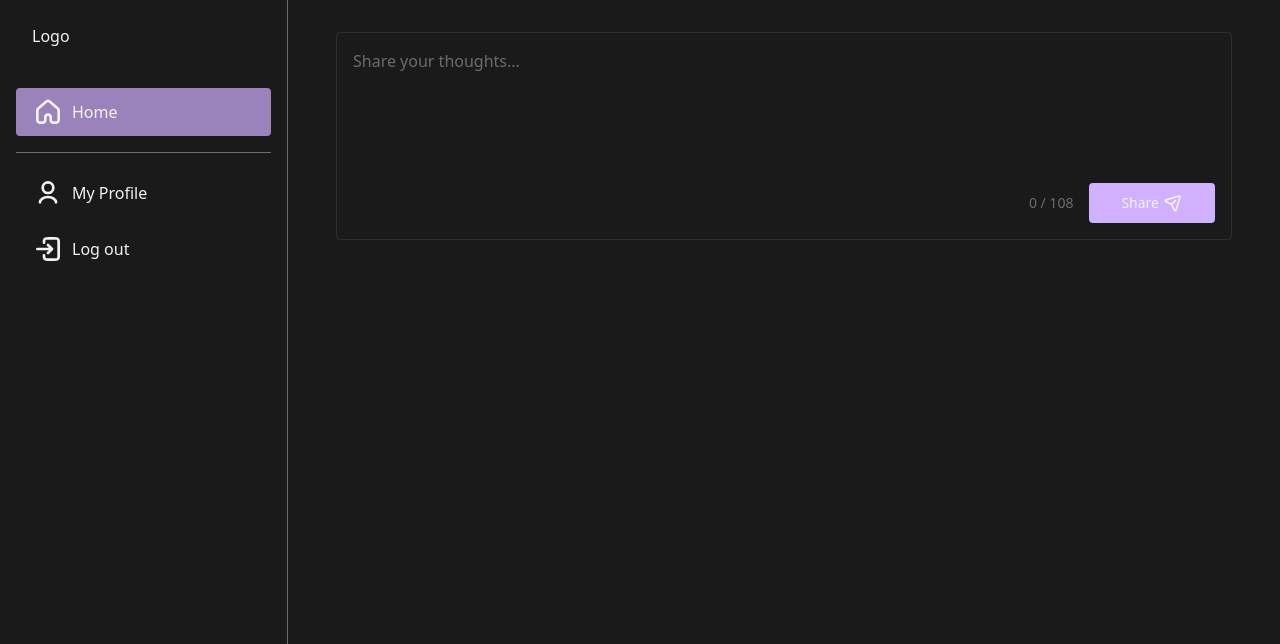
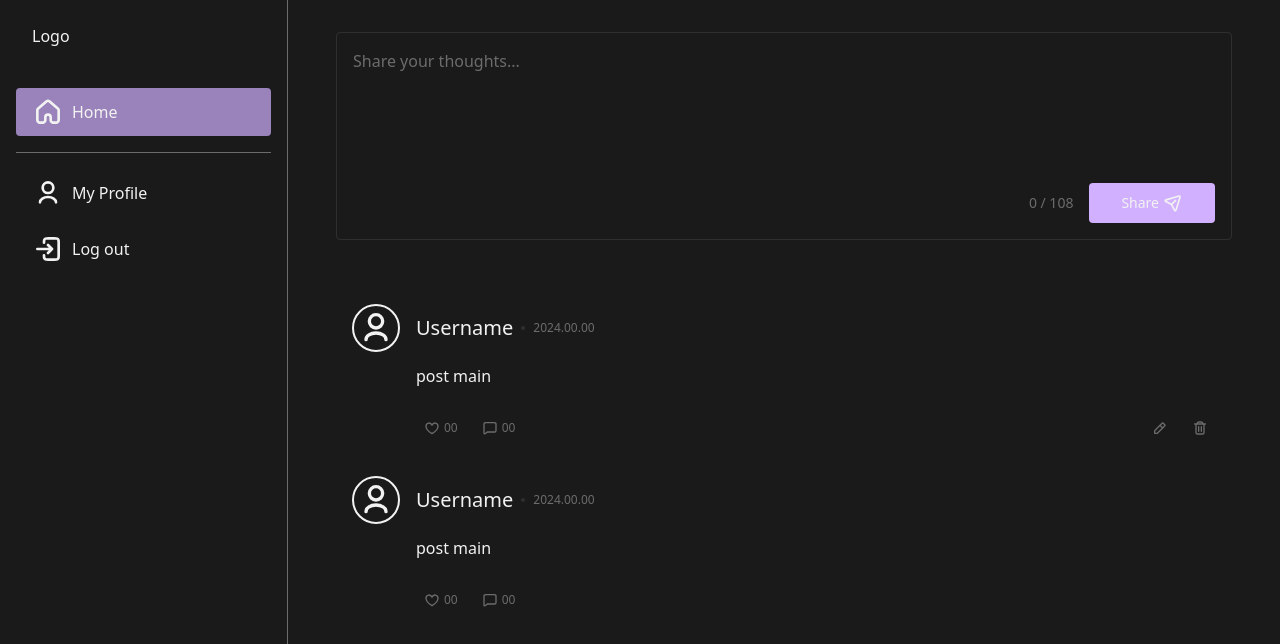
Before and after one commit to hyesuhong/next_sns, a Next.js app: page / in a window 1280 px wide. Shown: the top 644 px of the page. Built offline with nearby package versions, Linux system fonts and the light colour scheme.

Commit message:
feat: add componets
- common > Profile
- post > Post

```diff
--- a/src/components/common/index.ts
+++ b/src/components/common/index.ts
@@ -2,5 +2,6 @@ import Button from '@/components/common/button';
 import CustomLink from './customLink';
 import Divider from './divider';
 import InputField from './inputField';
+import Profile from './profile';
 
-export { Button, CustomLink, Divider, InputField };
+export { Button, CustomLink, Divider, InputField, Profile };
--- /dev/null
+++ b/src/components/common/profile.tsx
@@ -0,0 +1,17 @@
+import { IcoProfile } from '../icons';
+
+type ProfileProps = {
+	imgUrl?: string;
+};
+
+export default function Profile({ imgUrl }: ProfileProps) {
+	return (
+		<span className='flex h-12 w-12 overflow-hidden rounded-full border-2 border-sns-white'>
+			{imgUrl ? (
+				<img src={imgUrl} alt='' className='h-full w-full object-cover' />
+			) : (
+				<IcoProfile className='m-auto h-10 w-10' />
+			)}
+		</span>
+	);
+}
--- /dev/null
+++ b/src/components/icons/chat.tsx
@@ -0,0 +1,22 @@
+import type { SVGProps } from 'react';
+
+export default function Chat(props: SVGProps<SVGSVGElement>) {
+	return (
+		<svg
+			xmlns='http://www.w3.org/2000/svg'
+			width='1em'
+			height='1em'
+			viewBox='0 0 24 24'
+			{...props}
+		>
+			<path
+				fill='none'
+				stroke='currentColor'
+				strokeLinecap='round'
+				strokeLinejoin='round'
+				strokeWidth={2}
+				d='m5.6 19.92l1.524-1.219l.01-.008c.318-.255.479-.383.658-.474c.16-.082.331-.142.508-.178c.199-.041.406-.041.822-.041h8.681c1.118 0 1.678 0 2.105-.218a2 2 0 0 0 .874-.874C21 16.48 21 15.92 21 14.804V7.197c0-1.118 0-1.678-.218-2.105a2.001 2.001 0 0 0-.875-.874C19.48 4 18.92 4 17.8 4H6.2c-1.12 0-1.68 0-2.108.218a1.999 1.999 0 0 0-.874.874C3 5.52 3 6.08 3 7.2v11.471c0 1.066 0 1.599.218 1.872a1 1 0 0 0 .783.377c.35 0 .766-.334 1.599-1'
+			></path>
+		</svg>
+	);
+}
--- /dev/null
+++ b/src/components/icons/edit.tsx
@@ -0,0 +1,22 @@
+import type { SVGProps } from 'react';
+
+export default function Edit(props: SVGProps<SVGSVGElement>) {
+	return (
+		<svg
+			xmlns='http://www.w3.org/2000/svg'
+			width='1em'
+			height='1em'
+			viewBox='0 0 24 24'
+			{...props}
+		>
+			<path
+				fill='none'
+				stroke='currentColor'
+				strokeLinecap='round'
+				strokeLinejoin='round'
+				strokeWidth={2}
+				d='m12 8l-8 8v4h4l8-8m-4-4l2.869-2.869l.001-.001c.395-.395.593-.593.821-.667a1 1 0 0 1 .618 0c.228.074.425.272.82.666l1.74 1.74c.396.396.594.594.668.822a1 1 0 0 1 0 .618c-.074.228-.272.426-.668.822h0L16 12.001m-4-4l4 4'
+			></path>
+		</svg>
+	);
+}
--- a/src/components/icons/index.ts
+++ b/src/components/icons/index.ts
@@ -1,13 +1,19 @@
+import Chat from './chat';
+import Edit from './edit';
 import Heart from './heart';
 import Home from './home';
 import LogOut from './logout';
 import Profile from './profile';
 import Share from './share';
+import Trash from './trash';
 
 export {
+	Chat as IcoChat,
+	Edit as IcoEdit,
 	Heart as IcoHeart,
 	Home as IcoHome,
 	LogOut as IcoLogOut,
 	Profile as IcoProfile,
 	Share as IcoShare,
+	Trash as IcoTrash,
 };
--- /dev/null
+++ b/src/components/icons/trash.tsx
@@ -0,0 +1,22 @@
+import type { SVGProps } from 'react';
+
+export default function Trash(props: SVGProps<SVGSVGElement>) {
+	return (
+		<svg
+			xmlns='http://www.w3.org/2000/svg'
+			width='1em'
+			height='1em'
+			viewBox='0 0 24 24'
+			{...props}
+		>
+			<path
+				fill='none'
+				stroke='currentColor'
+				strokeLinecap='round'
+				strokeLinejoin='round'
+				strokeWidth={2}
+				d='M14 10v7m-4-7v7M6 6v11.8c0 1.12 0 1.68.218 2.108a2 2 0 0 0 .874.874c.427.218.987.218 2.105.218h5.606c1.118 0 1.677 0 2.104-.218c.377-.192.683-.498.875-.874c.218-.428.218-.987.218-2.105V6M6 6h2M6 6H4m4 0h8M8 6c0-.932 0-1.398.152-1.765a2 2 0 0 1 1.082-1.083C9.602 3 10.068 3 11 3h2c.932 0 1.398 0 1.765.152a2 2 0 0 1 1.083 1.083C16 4.602 16 5.068 16 6m0 0h2m0 0h2'
+			></path>
+		</svg>
+	);
+}
--- a/src/components/post/index.ts
+++ b/src/components/post/index.ts
@@ -1,3 +1,4 @@
 import FeedForm from './feedForm';
+import Post from './post';
 
-export { FeedForm };
+export { FeedForm, Post };
--- /dev/null
+++ b/src/components/post/post.tsx
@@ -0,0 +1,52 @@
+import { Button, Profile } from '../common';
+import { IcoChat, IcoEdit, IcoHeart, IcoTrash } from '../icons';
+
+type PostProps = {
+	isOwner?: boolean;
+};
+
+export default function Post({ isOwner }: PostProps) {
+	return (
+		<article className='p-4'>
+			<div className='flex items-center gap-x-2'>
+				<Profile />
+				<h4 className='ml-2 text-xl'>Username</h4>
+				<span className='h-1 w-1 rounded-full bg-sns-grey-dark' />
+				<p className='text-xs text-sns-grey-light'>2024.00.00</p>
+			</div>
+			<div className='mb-6 ml-16 mt-3'>post main</div>
+			<div className='ml-16 flex items-center justify-between'>
+				<div className='flex gap-x-2'>
+					<Button
+						size='X_SMALL'
+						variants='TERTIARY'
+						icon={{ lead: <IcoHeart /> }}
+					>
+						00
+					</Button>
+					<Button
+						size='X_SMALL'
+						variants='TERTIARY'
+						icon={{ lead: <IcoChat /> }}
+					>
+						00
+					</Button>
+				</div>
+				{isOwner && (
+					<div className='flex gap-x-2'>
+						<Button
+							size='X_SMALL'
+							variants='TERTIARY'
+							icon={{ lead: <IcoEdit /> }}
+						></Button>
+						<Button
+							size='X_SMALL'
+							variants='TERTIARY'
+							icon={{ lead: <IcoTrash /> }}
+						></Button>
+					</div>
+				)}
+			</div>
+		</article>
+	);
+}
--- a/src/pages/index.tsx
+++ b/src/pages/index.tsx
@@ -1,10 +1,14 @@
 import { GeneralLayout } from '@/components/layouts';
-import { FeedForm } from '@/components/post';
+import { FeedForm, Post } from '@/components/post';
 
 export default function Page() {
 	return (
 		<GeneralLayout>
 			<FeedForm />
+			<section className='mx-auto mt-12 flex max-w-4xl flex-col'>
+				<Post isOwner />
+				<Post />
+			</section>
 		</GeneralLayout>
 	);
 }
```
